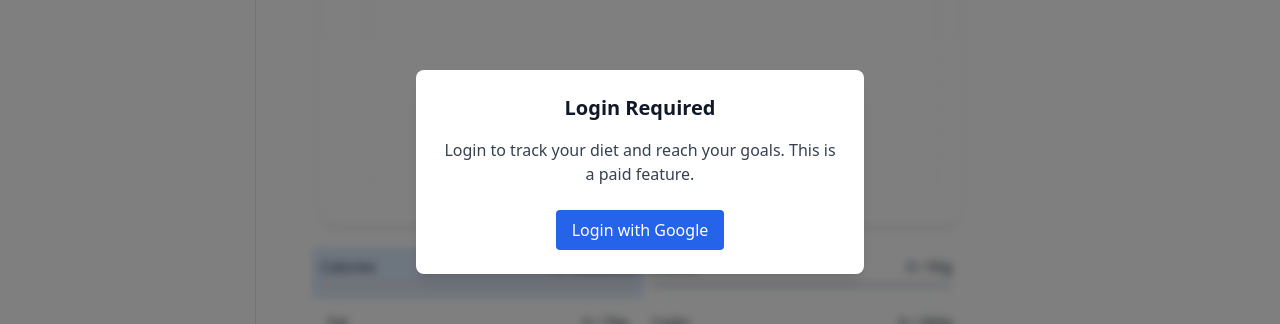
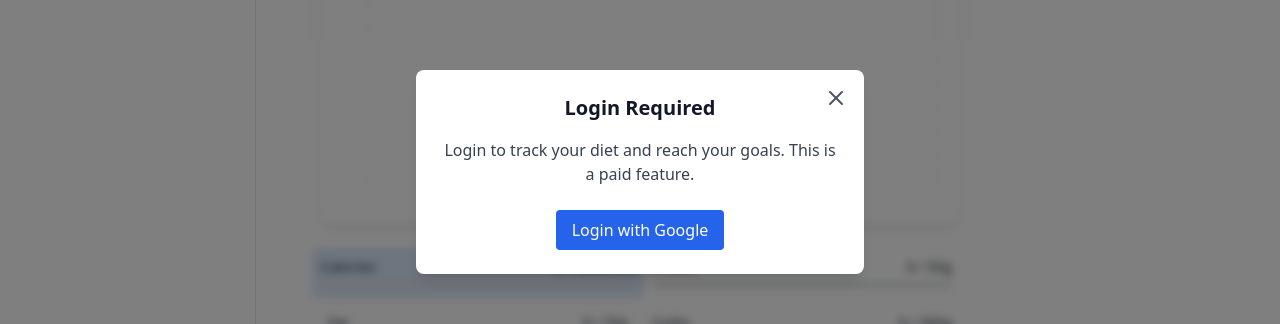
Before and after one commit to saurabh-saha/nutricheck, a React (Vite) app: page /track in a window 1280 px wide. Shown: the part 240-564 px from the top of the page. Built offline with nearby package versions, Linux system fonts and the light colour scheme; no server answers.

Commit message:
add a close the login modal

```diff
--- a/src/pages/NutritionTracker.jsx
+++ b/src/pages/NutritionTracker.jsx
@@ -2,6 +2,9 @@ import { useState, useEffect } from 'react'
 import { useAuthState } from "react-firebase-hooks/auth";
 import { auth } from "../utils/firebaseConfig";
 import { loginWithGoogle } from "../utils/firebaseLogin";
+
+import { X } from "lucide-react";
+import { useNavigate } from "react-router-dom";
 
 import Layout from '../components/Layout'
 import {
@@ -14,6 +17,8 @@ import NutrientBreakdown from "../components/NutrientBreakdown"
 
 export default function NutritionTracker() {
   const [user] = useAuthState(auth);
+  const navigate = useNavigate();
+
   const [history, setHistory] = useState([])
   const [todayData, setTodayData] = useState({})
   const [selectedNutrient, setSelectedNutrient] = useState("calories")
@@ -29,6 +34,7 @@ export default function NutritionTracker() {
 
   return (
     <Layout>
+      {/* Main content - blurred and disabled if not logged in */}
       <div className={`relative ${!user ? 'filter blur-sm pointer-events-none select-none' : ''}`}>
         <NutrientBreakdown
           history={history}
@@ -43,9 +49,19 @@ export default function NutritionTracker() {
         />
       </div>
 
+      {/* Login modal overlay if not logged in */}
       {!user && (
         <div className="fixed inset-0 flex flex-col justify-center items-center bg-black bg-opacity-50 z-50 p-4">
-          <div className="bg-white dark:bg-gray-800 rounded-lg shadow-lg max-w-md w-full p-6 text-center">
+          <div className="bg-white dark:bg-gray-800 rounded-lg shadow-lg max-w-md w-full p-6 text-center relative">
+            {/* Close button top-right */}
+            <button
+              onClick={() => navigate("/")}
+              className="absolute top-4 right-4 text-gray-600 dark:text-gray-300 hover:text-gray-900 dark:hover:text-white"
+              aria-label="Close login modal"
+            >
+              <X size={24} />
+            </button>
+
             <h2 className="text-xl font-semibold mb-4 text-gray-900 dark:text-gray-100">
               Login Required
             </h2>
```
